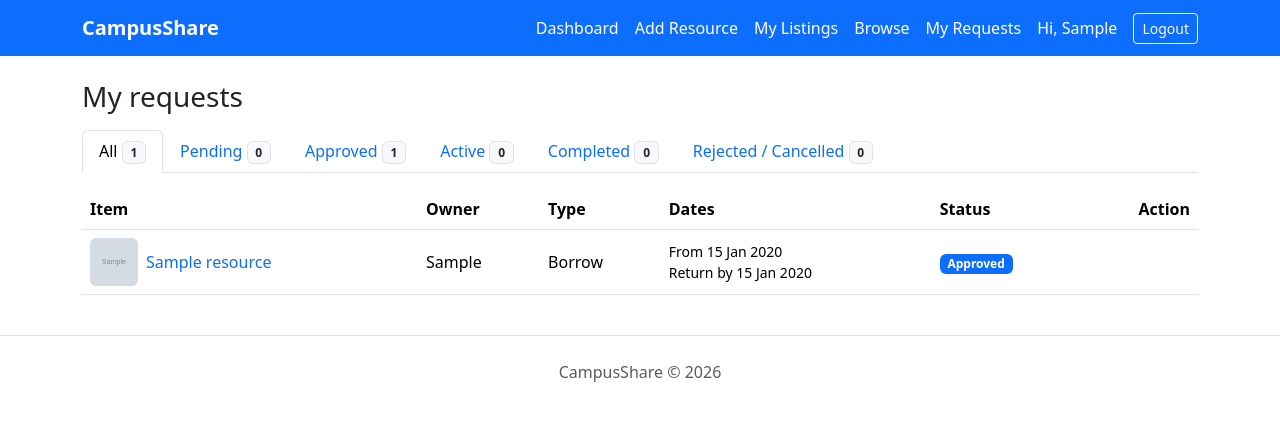
After one commit to minumariasabu/CampusShare, a Django app: page /requests/ in a window 1280 px wide. The commit adds this page. Shown: the top 421 px of the page. Run offline with Django 4.2, Linux system fonts and the light colour scheme; a user stored in the database is signed in; tables that the repository leaves empty hold one stand-in row (values such as "Sample post"); grey boxes marked "Sample" are stand-in pictures.

Commit message:
Add My Requests page with tabs and cancel

```diff
--- /dev/null
+++ b/borrowing/templates/borrowing/my_requests.html
@@ -0,0 +1,99 @@
+{% extends "base.html" %}
+
+{% block title %}My Requests - CampusShare{% endblock %}
+
+{% block content %}
+<h1 class="h3 mb-3">My requests</h1>
+
+<ul class="nav nav-tabs mb-3">
+    {% for t in tabs %}
+    <li class="nav-item">
+        <a class="nav-link {% if t.key == current_tab %}active{% endif %}"
+           href="{% url 'my_requests' %}?tab={{ t.key }}">
+            {{ t.label }} <span class="badge bg-light text-dark border">{{ t.count }}</span>
+        </a>
+    </li>
+    {% endfor %}
+</ul>
+
+{% if my_reqs %}
+<div class="table-responsive">
+    <table class="table align-middle">
+        <thead>
+            <tr>
+                <th>Item</th>
+                <th>Owner</th>
+                <th>Type</th>
+                <th>Dates</th>
+                <th>Status</th>
+                <th class="text-end">Action</th>
+            </tr>
+        </thead>
+        <tbody>
+            {% for r in my_reqs %}
+            <tr>
+                <td>
+                    <div class="d-flex align-items-center gap-2">
+                        {% with img=r.resource.images.all.0 %}
+                            {% if img %}
+                                <img src="{{ img.image.url }}" alt="{{ r.resource.title }}" class="rounded"
+                                     style="width: 48px; height: 48px; object-fit: cover;">
+                            {% else %}
+                                <div class="bg-light rounded text-muted small d-flex align-items-center justify-content-center"
+                                     style="width: 48px; height: 48px;">&mdash;</div>
+                            {% endif %}
+                        {% endwith %}
+                        <a href="{% url 'resource_detail' r.resource.pk %}" class="text-decoration-none">
+                            {{ r.resource.title }}
+                        </a>
+                    </div>
+                </td>
+                <td>{{ r.resource.owner.first_name|default:r.resource.owner.username }}</td>
+                <td>{{ r.get_request_type_display }}</td>
+                <td class="small">
+                    From {{ r.needed_from|date:"j M Y" }}
+                    {% if r.return_by %}<br>Return by {{ r.return_by|date:"j M Y" }}{% endif %}
+                </td>
+                <td>
+                    {% if r.status == 'pending' %}
+                        <span class="badge bg-warning text-dark">Pending</span>
+                    {% elif r.status == 'approved' %}
+                        <span class="badge bg-primary">Approved</span>
+                    {% elif r.status == 'handed_over' %}
+                        <span class="badge bg-info text-dark">Handed over</span>
+                    {% elif r.status == 'return_initiated' %}
+                        <span class="badge bg-info text-dark">Return initiated</span>
+                    {% elif r.status == 'completed' %}
+                        <span class="badge bg-success">Completed</span>
+                    {% elif r.status == 'overdue' %}
+                        <span class="badge bg-danger">Overdue</span>
+                    {% elif r.status == 'rejected' %}
+                        <span class="badge bg-secondary">Rejected</span>
+                    {% else %}
+                        <span class="badge bg-secondary">Cancelled</span>
+                    {% endif %}
+                    {% if r.status == 'rejected' and r.reject_reason %}
+                        <div class="small text-muted mt-1">Reason: {{ r.reject_reason }}</div>
+                    {% endif %}
+                </td>
+                <td class="text-end">
+                    {% if r.status == 'pending' %}
+                    <form method="post" action="{% url 'cancel_request' r.pk %}"
+                          onsubmit="return confirm('Cancel this request?');">
+                        {% csrf_token %}
+                        <button type="submit" class="btn btn-sm btn-outline-danger">Cancel</button>
+                    </form>
+                    {% endif %}
+                </td>
+            </tr>
+            {% endfor %}
+        </tbody>
+    </table>
+</div>
+{% else %}
+<div class="text-center text-muted py-5">
+    <p>No requests here yet.</p>
+    <a href="{% url 'browse' %}" class="btn btn-primary">Browse items</a>
+</div>
+{% endif %}
+{% endblock %}
--- /dev/null
+++ b/borrowing/urls.py
@@ -0,0 +1,7 @@
+from django.urls import path
+from . import views
+
+urlpatterns = [
+    path('', views.my_requests, name='my_requests'),
+    path('<int:pk>/cancel/', views.cancel_request, name='cancel_request'),
+]
--- a/borrowing/views.py
+++ b/borrowing/views.py
@@ -1,3 +1,65 @@
-from django.shortcuts import render
+from django.contrib import messages
+from django.contrib.auth.decorators import login_required
+from django.shortcuts import get_object_or_404, redirect, render
+from django.views.decorators.http import require_POST
 
-# Create your views here.
+from .models import Notification, Request
+
+# (tab key, label, statuses shown in that tab; None means "all")
+TABS = [
+    ('all', 'All', None),
+    ('pending', 'Pending', ['pending']),
+    ('approved', 'Approved', ['approved']),
+    ('active', 'Active', ['handed_over', 'return_initiated', 'overdue']),
+    ('completed', 'Completed', ['completed']),
+    ('rejected', 'Rejected / Cancelled', ['rejected', 'cancelled']),
+]
+
+
+@login_required
+def my_requests(request):
+    base = (
+        Request.objects.filter(borrower=request.user)
+        .select_related('resource', 'resource__owner')
+        .prefetch_related('resource__images')
+        .order_by('-created_at')
+    )
+
+    statuses_by_tab = {key: statuses for key, _, statuses in TABS}
+    tab = request.GET.get('tab', 'all')
+    if tab not in statuses_by_tab:
+        tab = 'all'
+
+    tabs = []
+    for key, label, statuses in TABS:
+        count = base.count() if statuses is None else base.filter(status__in=statuses).count()
+        tabs.append({'key': key, 'label': label, 'count': count})
+
+    selected = statuses_by_tab[tab]
+    my_reqs = base if selected is None else base.filter(status__in=selected)
+
+    return render(request, 'borrowing/my_requests.html', {
+        'my_reqs': my_reqs,
+        'tabs': tabs,
+        'current_tab': tab,
+    })
+
+
+@login_required
+@require_POST
+def cancel_request(request, pk):
+    req = get_object_or_404(Request, pk=pk, borrower=request.user)
+
+    if req.status != 'pending':
+        messages.error(request, "Only pending requests can be cancelled.")
+    else:
+        req.status = 'cancelled'
+        req.save(update_fields=['status'])
+        who = request.user.first_name or "A student"
+        Notification.objects.create(
+            user=req.resource.owner,
+            request=req,
+            message=f'{who} cancelled the request for "{req.resource.title}".',
+        )
+        messages.success(request, "Your request has been cancelled.")
+    return redirect('my_requests')
--- a/config/urls.py
+++ b/config/urls.py
@@ -23,5 +23,6 @@ urlpatterns = [
     path('admin/', admin.site.urls),
     path('accounts/', include('accounts.urls')),
     path('resources/', include('resources.urls')),
+    path('requests/', include('borrowing.urls')),
     path('', include('core.urls')),
 ] + static(settings.MEDIA_URL, document_root=settings.MEDIA_ROOT)
--- a/core/templates/base.html
+++ b/core/templates/base.html
@@ -17,6 +17,7 @@
                 <a class="text-white me-3 text-decoration-none" href="{% url 'add_resource' %}">Add Resource</a>
                 <a class="text-white me-3 text-decoration-none" href="{% url 'my_listings' %}">My Listings</a>
                 <a class="text-white me-3 text-decoration-none" href="{% url 'browse' %}">Browse</a>
+                <a class="text-white me-3 text-decoration-none" href="{% url 'my_requests' %}">My Requests</a>
                 <span class="text-white me-3">Hi, {{ user.first_name|default:user.username }}</span>
                 <form method="post" action="{% url 'logout' %}" class="m-0">
                     {% csrf_token %}
--- a/resources/views.py
+++ b/resources/views.py
@@ -209,7 +209,7 @@ def resource_detail(request, pk):
                 message=f'{who} requested "{resource.title}".',
             )
             messages.success(request, "Request sent! The owner has been notified.")
-            return redirect('resource_detail', pk=resource.pk)
+            return redirect('my_requests')
         show_modal = True          # errors: reopen the popup
     elif can_request:
         form = RequestForm(resource=resource, borrower=request.user)
```
